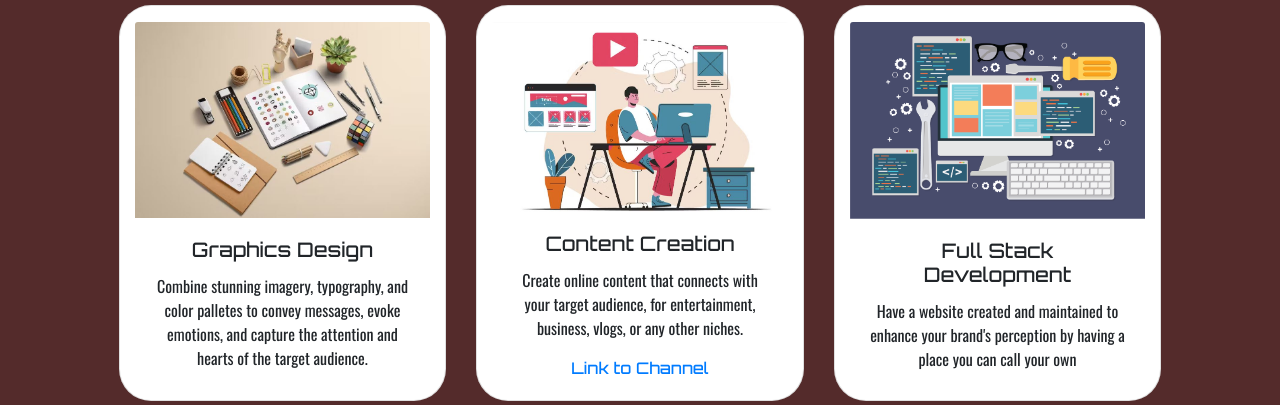
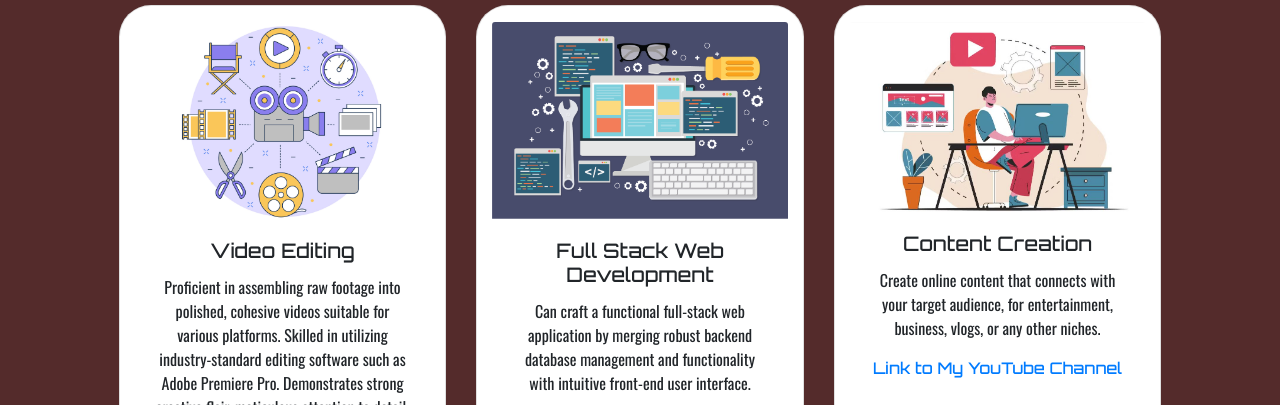
Before and after one commit to GabrianCodes/webportfolio, a plain HTML site: page index.html in a window 1280 px wide. Shown: the part 395-800 px from the top of the page. Drawn offline with nearby package versions, Linux system fonts and the light colour scheme; a web font is replaced by a local one.

Commit message:
Add arrangemend changes

```diff
--- a/index.html
+++ b/index.html
@@ -67,14 +67,27 @@
       <h1 class="text-center text-light" id="myprojectstext">Specializations</h1>
       <div class="card-deck pb-5 justify-content-center text-center">
         <div class="card col-md-3 semisemiround">
-          <img class="card-img-top mt-3" src="./images/graphicsdesign.jpg">
+          <img class="card-img-top mt-3" src="./images/videoediting.jpg">
           <div class="card-body">
-            <h5 class="card-title">Graphics Design</h5>
+
+            <h5 class="card-title">Video Editing</h5>
             <p class="card-text carddesc">
-              Combine stunning imagery, typography, and color palletes to convey messages, evoke emotions, and capture the attention and hearts of the target audience.
+              Proficient in assembling raw footage into polished, cohesive videos suitable for various platforms. Skilled in utilizing industry-standard editing software such as Adobe Premiere Pro. Demonstrates strong creative flair, meticulous attention to detail, and a keen sense of timing and pacing."
             </p>
           </div>
         </div>
+
+        <div class="card col-md-3 semisemiround">
+          <img class="card-img-top mt-3" src="./images/fullstackwebdev.png">
+          <div class="card-body">
+            <h5 class="card-title">Full Stack Web Development</h5>
+            <p class="card-text carddesc">
+                Can craft a functional full-stack web application by merging robust backend database management and functionality with intuitive front-end user interface.
+            </p>
+
+          </div>
+        </div>
+
         <div class="card col-md-3 semisemiround">
           <img class="card-img-top mt-3" src="./images/contentcreation1.jpg">
           <div class="card-body">
@@ -82,19 +95,10 @@
             <p class="card-text carddesc">
               Create online content that connects with your target audience, for entertainment, business, vlogs, or any other niches.
             </p>
-            <a small href="https://youtube.com/@GabrianFilms">Link to Channel</a>
+            <a small href="https://youtube.com/@GabrianFilms">Link to My YouTube Channel</a>
           </div>
         </div>
-        <div class="card col-md-3 semisemiround">
-          <img class="card-img-top mt-3" src="./images/fullstackwebdev.png">
-          <div class="card-body">
-            <h5 class="card-title">Full Stack Development</h5>
-            <p class="card-text carddesc">
-                Have a website created and maintained to enhance your brand's perception by having a place you can call your own
-            </p>
 
-          </div>
-        </div>
       </div>
     </div>
     <!-- Projects Page End -->
```
Also changed, not shown: images/videoediting.jpg (added), images/videoediting.png (added).
